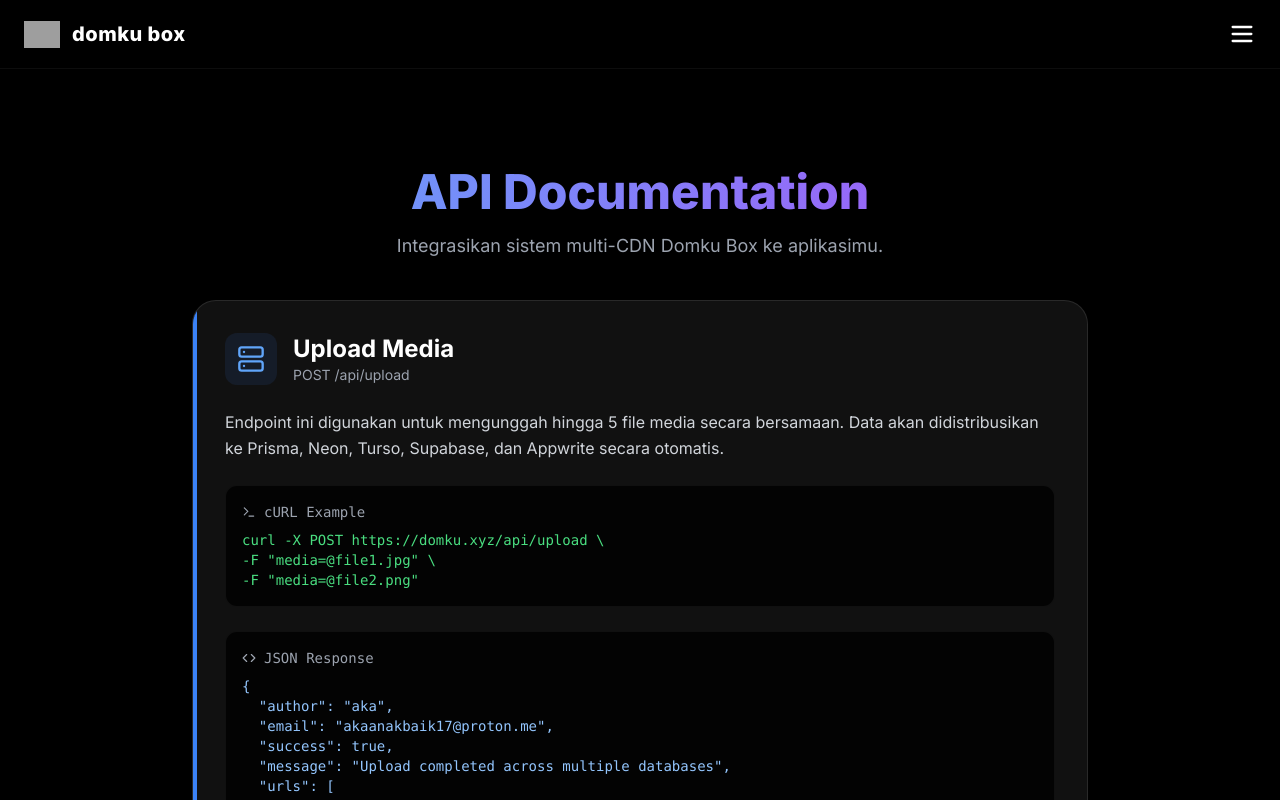
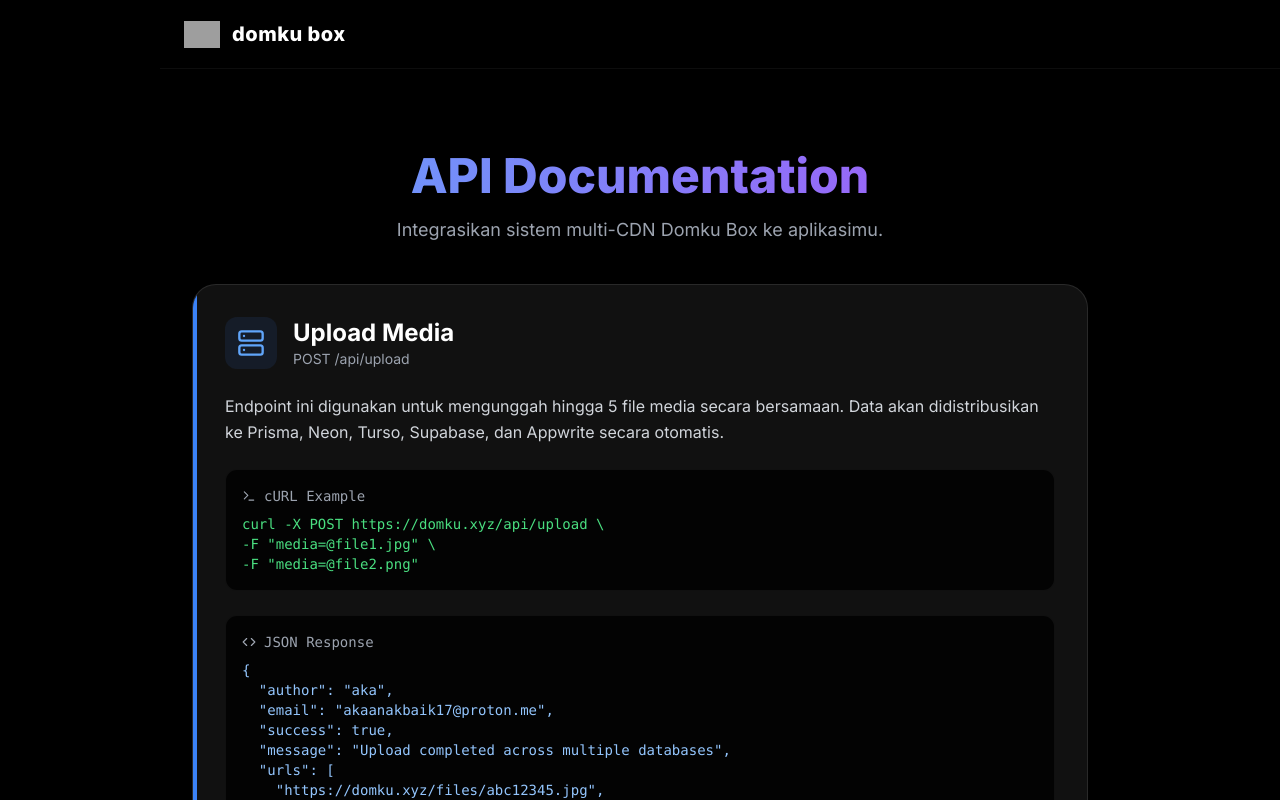
Before and after one commit to akaanakbaik/kaboxv6, a Next.js app: page /en/docs in a window 1280 px wide. Shown: the top 800 px of the page. Built offline with nearby package versions, Linux system fonts and the light colour scheme; grey boxes are pictures that could not be loaded.

Commit message:
Update layout.tsx

```diff
--- a/app/[locale]/layout.tsx
+++ b/app/[locale]/layout.tsx
@@ -23,12 +23,14 @@ export default function RootLayout({
 }) {
   return (
     <html lang={locale} className="dark">
-      <body className={`${inter.className} bg-[#0a0a0a] text-white antialiased min-h-screen pb-20 selection:bg-blue-500/30`}>
-        <Header locale={locale} />
-        <main className="pt-28 px-4 sm:px-6 lg:px-8 max-w-6xl mx-auto w-full flex flex-col items-center">
-          {children}
-        </main>
-        <Footer />
+      <body className={`${inter.className} bg-[#0a0a0a] text-white antialiased`}>
+        <div className="flex flex-col min-h-screen">
+          <Header locale={locale} />
+          <main className="flex-grow pt-24 px-4 sm:px-6 lg:px-8 w-full max-w-6xl mx-auto flex flex-col items-center pb-12">
+            {children}
+          </main>
+          <Footer />
+        </div>
       </body>
     </html>
   )
```
